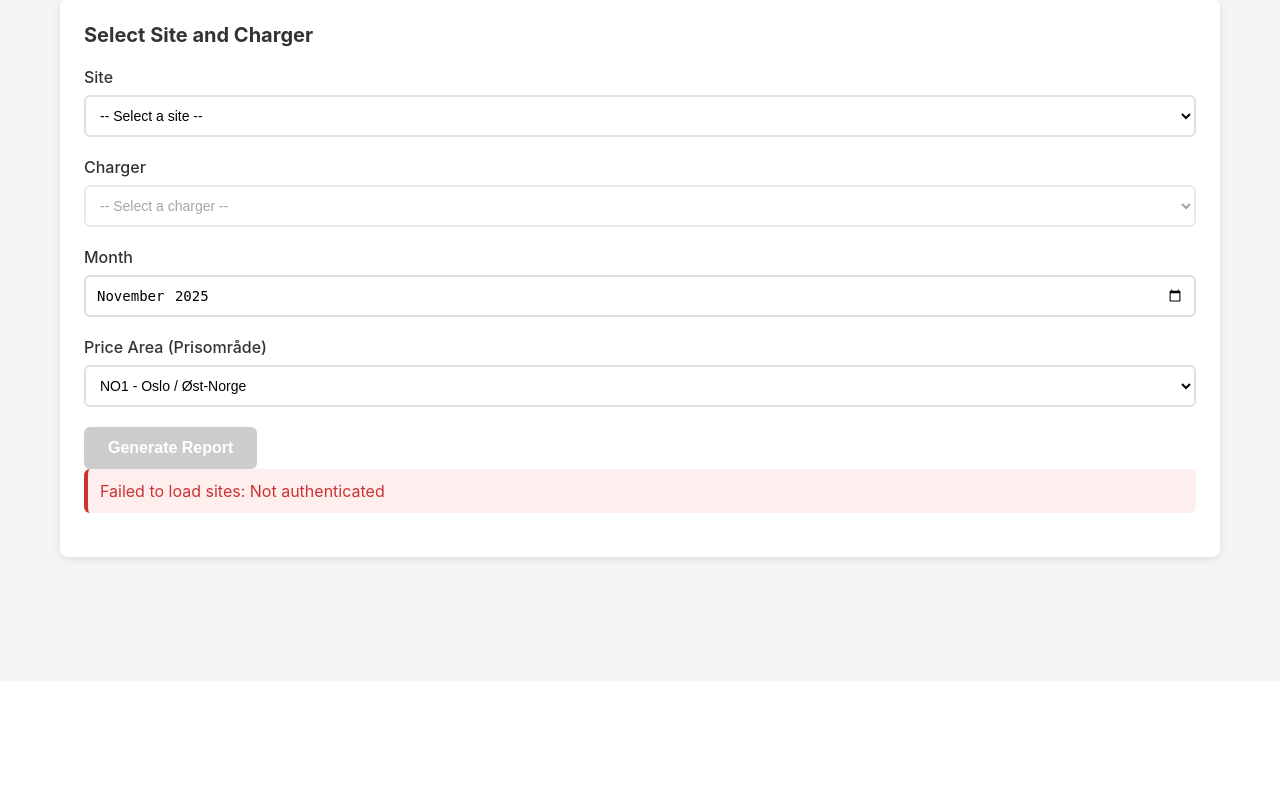
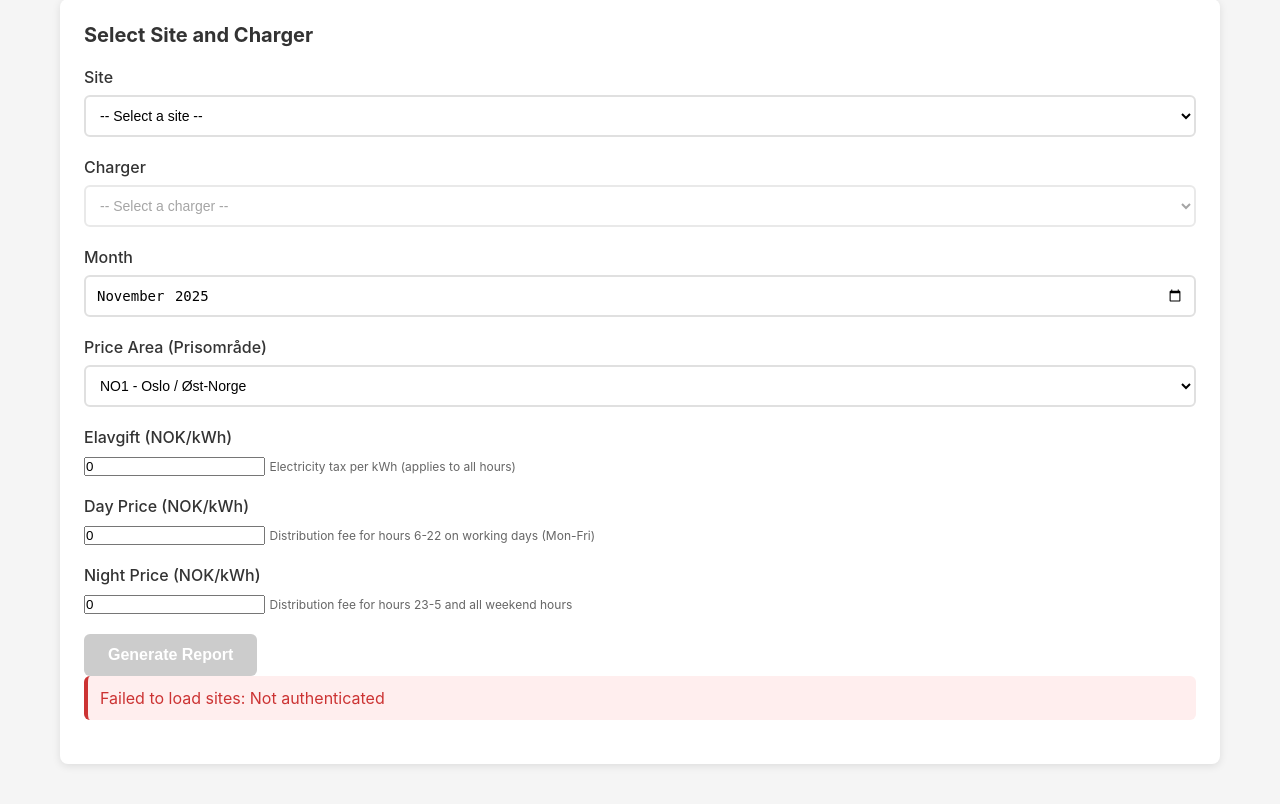
Before and after one commit to dreiseitl/easee, a Flask app: template templates/dashboard.html in a window 1280 px wide. Shown: the part 119-923 px from the top of the page. Before the commit the page ends 683 px from the top, so only its background shows below. Run offline with Flask 3, Linux system fonts and the light colour scheme; the template is opened without the code that fills it, so the values that code supplies are empty.

Commit message:
Add distribution fees (elavgift, day/night pricing) to cost calculation
- Add input fields for elavgift, day price, and night price
- Elavgift applies to all hours
- Day price applies to hours 6-22 on working days (Mon-Fri)
- Night price applies to hours 23-5 and all weekend hours
- Calculate total price including market price and distribution fees
- Update report table with market price, distribution fee, and total price columns
- Add distribution fees summary section to report
- Calculate accurate costs based on time-of-day and weekday/weekend pricing

```diff
--- a/app.py
+++ b/app.py
@@ -270,6 +270,9 @@
     year = request.args.get('year', type=int)
     month = request.args.get('month', type=int)
     price_area = request.args.get('price_area', 'NO1')  # Default to NO1 (Oslo)
+    elavgift = request.args.get('elavgift', type=float, default=0.0)
+    dayprice = request.args.get('dayprice', type=float, default=0.0)
+    nightprice = request.args.get('nightprice', type=float, default=0.0)
 
     if not year or not month:
         return jsonify({'error': 'Year and month are required'}), 400
@@ -372,6 +375,8 @@
 
                         # Try to match timestamp with price
                         price_per_kwh = 0
+                        distribution_fee = 0
+                        dt = None
                         if timestamp:
                             try:
                                 # Parse timestamp and create hour key
@@ -387,20 +392,46 @@
                                                 break
                                             except:
                                                 continue
-                                    hour_key = dt.strftime('%Y-%m-%dT%H:00:00')
-                                    price_per_kwh = prices_by_hour.get(hour_key, 0)
+                                    if dt:
+                                        hour_key = dt.strftime('%Y-%m-%dT%H:00:00')
+                                        price_per_kwh = prices_by_hour.get(hour_key, 0)
                             except:
                                 # If parsing fails, try to find closest match
                                 pass
 
+                        # Calculate distribution fees
+                        if dt:
+                            hour = dt.hour
+                            weekday = dt.weekday()  # 0 = Monday, 6 = Sunday
+                            is_weekend = weekday >= 5  # Saturday (5) or Sunday (6)
+
+                            # Add elavgift (applies to all hours)
+                            distribution_fee += elavgift
+
+                            # Add day/night price based on time and weekday
+                            if is_weekend:
+                                # Weekend: always night price
+                                distribution_fee += nightprice
+                            elif 6 <= hour <= 22:
+                                # Working day, hours 6-22: day price
+                                distribution_fee += dayprice
+                            else:
+                                # Working day, hours 23-5: night price
+                                distribution_fee += nightprice
+
+                        # Total price per kWh = market price + distribution fees
+                        total_price_per_kwh = price_per_kwh + distribution_fee
+
                         # Calculate cost for this hour
-                        cost = kwh * price_per_kwh
+                        cost = kwh * total_price_per_kwh
                         total_cost += cost
 
                         hourly_data.append({
                             'timestamp': timestamp,
                             'consumption': kwh,
-                            'price_per_kwh': round(price_per_kwh, 4),
+                            'market_price_per_kwh': round(price_per_kwh, 4),
+                            'distribution_fee_per_kwh': round(distribution_fee, 4),
+                            'total_price_per_kwh': round(total_price_per_kwh, 4),
                             'cost': round(cost, 2)
                         })
 
@@ -410,6 +441,9 @@
                 'total_kwh': round(total_kwh, 2),
                 'total_cost': round(total_cost, 2),
                 'price_area': price_area,
+                'elavgift': elavgift,
+                'dayprice': dayprice,
+                'nightprice': nightprice,
                 'hourly_data': hourly_data
             })
         except Exception as e:
--- a/templates/dashboard.html
+++ b/templates/dashboard.html
@@ -235,6 +235,24 @@
                 </select>
             </div>
 
+            <div class="form-group">
+                <label for="elavgift-input">Elavgift (NOK/kWh)</label>
+                <input type="number" id="elavgift-input" step="0.0001" min="0" value="0" placeholder="0.0000">
+                <small style="color: #666; font-size: 12px;">Electricity tax per kWh (applies to all hours)</small>
+            </div>
+
+            <div class="form-group">
+                <label for="dayprice-input">Day Price (NOK/kWh)</label>
+                <input type="number" id="dayprice-input" step="0.0001" min="0" value="0" placeholder="0.0000">
+                <small style="color: #666; font-size: 12px;">Distribution fee for hours 6-22 on working days (Mon-Fri)</small>
+            </div>
+
+            <div class="form-group">
+                <label for="nightprice-input">Night Price (NOK/kWh)</label>
+                <input type="number" id="nightprice-input" step="0.0001" min="0" value="0" placeholder="0.0000">
+                <small style="color: #666; font-size: 12px;">Distribution fee for hours 23-5 and all weekend hours</small>
+            </div>
+
             <button class="btn" onclick="generateReport()" id="generate-btn" disabled>Generate Report</button>
 
             <div id="error-message" class="error hidden"></div>
@@ -340,6 +358,9 @@
             const chargerId = document.getElementById('charger-select').value;
             const month = document.getElementById('month-select').value;
             const priceArea = document.getElementById('price-area-select').value;
+            const elavgift = parseFloat(document.getElementById('elavgift-input').value) || 0;
+            const dayprice = parseFloat(document.getElementById('dayprice-input').value) || 0;
+            const nightprice = parseFloat(document.getElementById('nightprice-input').value) || 0;
 
             if (!chargerId || !month) {
                 showError('Please select a charger and month');
@@ -353,7 +374,16 @@
                 hideError();
                 hideReport();
 
-                const response = await fetch(`/api/consumption/${chargerId}?year=${year}&month=${monthNum}&price_area=${priceArea}`);
+                const params = new URLSearchParams({
+                    year: year,
+                    month: monthNum,
+                    price_area: priceArea,
+                    elavgift: elavgift,
+                    dayprice: dayprice,
+                    nightprice: nightprice
+                });
+
+                const response = await fetch(`/api/consumption/${chargerId}?${params.toString()}`);
 
                 if (!response.ok) {
                     const errorData = await response.json().catch(() => ({ error: `HTTP ${response.status}: ${response.statusText}` }));
@@ -416,6 +446,29 @@
                         <span class="summary-label">Average Price per kWh:</span>
                         <span class="summary-value">${data.total_kwh > 0 ? (data.total_cost / data.total_kwh).toFixed(4) : '0.0000'} NOK/kWh</span>
                     </div>
+                    ${data.elavgift > 0 || data.dayprice > 0 || data.nightprice > 0 ? `
+                    <div class="summary-item" style="border-top: 2px solid #e0e0e0; margin-top: 10px; padding-top: 10px;">
+                        <span class="summary-label" style="font-weight: 600;">Distribution Fees Applied:</span>
+                    </div>
+                    ${data.elavgift > 0 ? `
+                    <div class="summary-item">
+                        <span class="summary-label">Elavgift:</span>
+                        <span class="summary-value">${data.elavgift.toFixed(4)} NOK/kWh</span>
+                    </div>
+                    ` : ''}
+                    ${data.dayprice > 0 ? `
+                    <div class="summary-item">
+                        <span class="summary-label">Day Price (6-22, Mon-Fri):</span>
+                        <span class="summary-value">${data.dayprice.toFixed(4)} NOK/kWh</span>
+                    </div>
+                    ` : ''}
+                    ${data.nightprice > 0 ? `
+                    <div class="summary-item">
+                        <span class="summary-label">Night Price (23-5 & Weekends):</span>
+                        <span class="summary-value">${data.nightprice.toFixed(4)} NOK/kWh</span>
+                    </div>
+                    ` : ''}
+                    ` : ''}
                 </div>
             `;
 
@@ -427,7 +480,9 @@
                             <tr>
                                 <th>Date & Time</th>
                                 <th>Consumption (kWh)</th>
-                                <th>Price (NOK/kWh)</th>
+                                <th>Market Price (NOK/kWh)</th>
+                                <th>Distribution Fee (NOK/kWh)</th>
+                                <th>Total Price (NOK/kWh)</th>
                                 <th>Cost (NOK)</th>
                             </tr>
                         </thead>
@@ -443,13 +498,17 @@
                         hour: '2-digit',
                         minute: '2-digit'
                     });
-                    const priceDisplay = entry.price_per_kwh > 0 ? entry.price_per_kwh.toFixed(4) : 'N/A';
+                    const marketPriceDisplay = entry.market_price_per_kwh > 0 ? entry.market_price_per_kwh.toFixed(4) : 'N/A';
+                    const distributionFeeDisplay = entry.distribution_fee_per_kwh > 0 ? entry.distribution_fee_per_kwh.toFixed(4) : '0.0000';
+                    const totalPriceDisplay = entry.total_price_per_kwh > 0 ? entry.total_price_per_kwh.toFixed(4) : 'N/A';
                     const costDisplay = entry.cost > 0 ? entry.cost.toFixed(2) : '0.00';
                     html += `
                         <tr>
                             <td>${dateStr}</td>
                             <td>${entry.consumption.toFixed(3)}</td>
-                            <td>${priceDisplay}</td>
+                            <td>${marketPriceDisplay}</td>
+                            <td>${distributionFeeDisplay}</td>
+                            <td>${totalPriceDisplay}</td>
                             <td>${costDisplay}</td>
                         </tr>
                     `;
```
